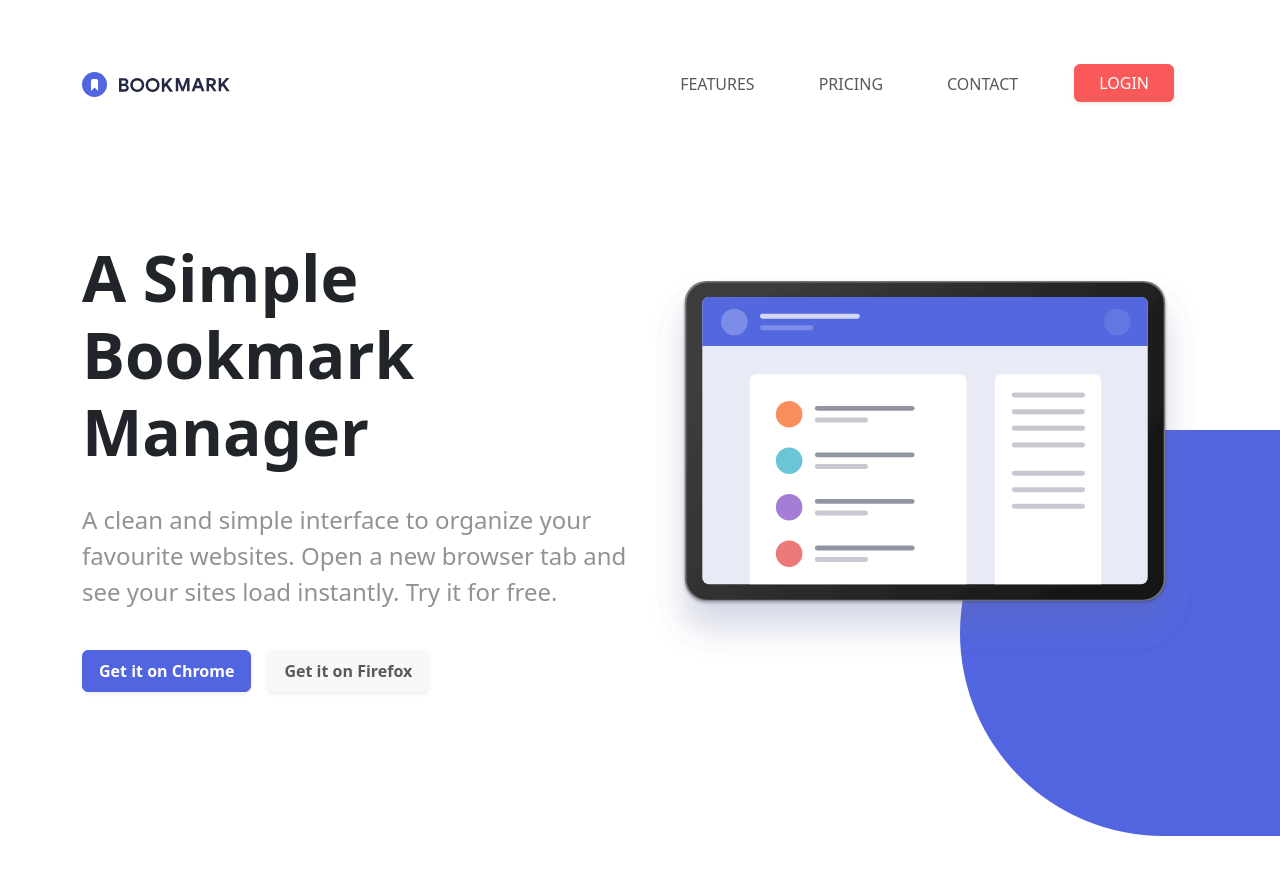
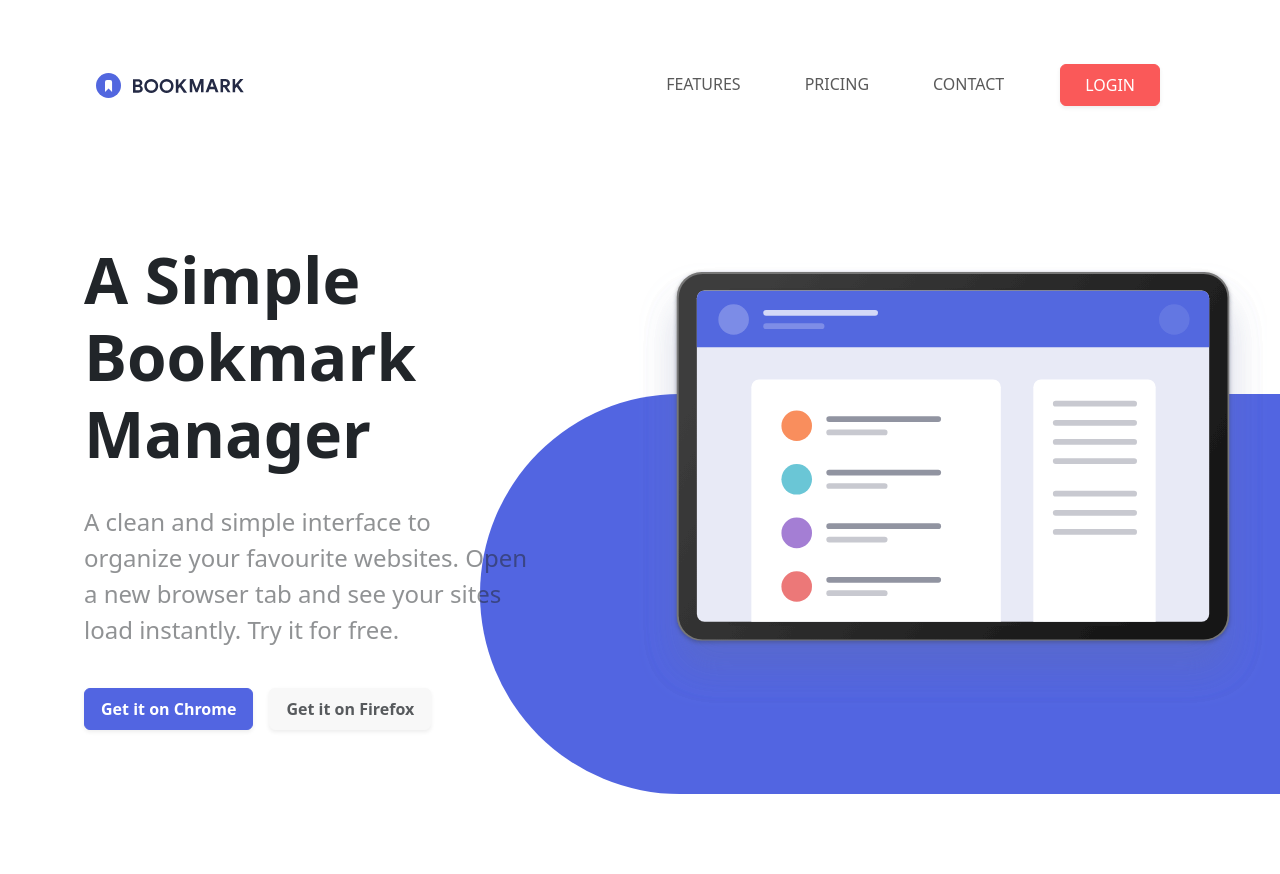
Before and after one commit to annahilla/1.2-Bootstrap-SASS, a website: page index.html in a window 1280 px wide. Drawn offline with nearby package versions, Linux system fonts and the light colour scheme.

Commit message:
Fixed backgound box

```diff
--- a/index.html
+++ b/index.html
@@ -8,9 +8,9 @@
 </head>
 <body>
     <div class="position-relative">
-        <div class="container ">
+
             <header class="py-4 my-4 ">
-                <nav class="navbar navbar-expand-lg py-3">
+                <nav class="navbar navbar-expand-lg py-3 px-5 mx-5">
                     <!-- Logo -->
                     <img src="/Imagenes/logo-bookmark.svg" alt="logo bookmark">
 
@@ -32,7 +32,7 @@
                             <a href="#" class="nav-link">Contact</a>
                         </li>
                         <li class="nav-item mx-4">
-                            <button type="button" class="btn btn-secondary text-uppercase fw-medium px-4 shadow-sm text-white">Login</button>
+                            <button type="button" class="btn btn-secondary text-uppercase fw-medium py-2 px-4 shadow-sm text-white">Login</button>
                         </li>
                         </ul>
                     </div>
@@ -41,7 +41,7 @@
             <!-- Hero -->
 
             <section class="hero row align-items-center my-5 py-5">
-                <div class="hero-text-content col col-lg-6 col-sm-12">
+                <div class="hero-text-content col col-lg-5 col-sm-12 px-5 mx-5">
                     <h1 class="fw-bolder display-3 py-4">A Simple Bookmark Manager</h1>
                     <p class="text-body-tertiary fs-4">A clean and simple interface to organize your favourite websites. Open a new browser tab and see your sites load instantly. Try it for free.</p>
                     <div class="cta-buttons d-flex gap-3 py-4">
@@ -49,14 +49,14 @@
                         <button class="btn btn-light shadow-sm fw-semibold text-body-secondary px-3 py-2">Get it on Firefox</button>
                     </div>
                 </div>
-                <div class="hero-image-container col col-lg-6 col-sm-12 ">
+                <div class="hero-img-container col col-lg-6 col-sm-12">
                     <img class="img-fluid" src="/Imagenes/illustration-hero.svg" alt="Hero illustration of a computer">
-                    <div class="bg-box bg-primary w-25 h-50 rounded-start-pill z-n1 position-absolute bottom-0 end-0"></div>
+                    <div class="bg-box bg-primary rounded-start-pill z-n1 position-absolute"></div>
                 </div>
             </section>
             </header>
 
-        </div>
+
     </div>
     <script src="node_modules/bootstrap/dist/js/bootstrap.min.js"></script>
 </body>
--- a/styles.scss
+++ b/styles.scss
@@ -9,3 +9,14 @@ $theme-colors: (
 );
 
 @import "./node_modules/bootstrap/scss/bootstrap.scss";
+
+.hero .hero-img-container img {
+    width: 50rem;
+}
+
+.bg-box {
+    width: 50rem;
+    height: 25rem;
+    bottom: 5rem;
+    right: 0;
+}
```
Also changed, not shown: styles.css, 1 other file.
